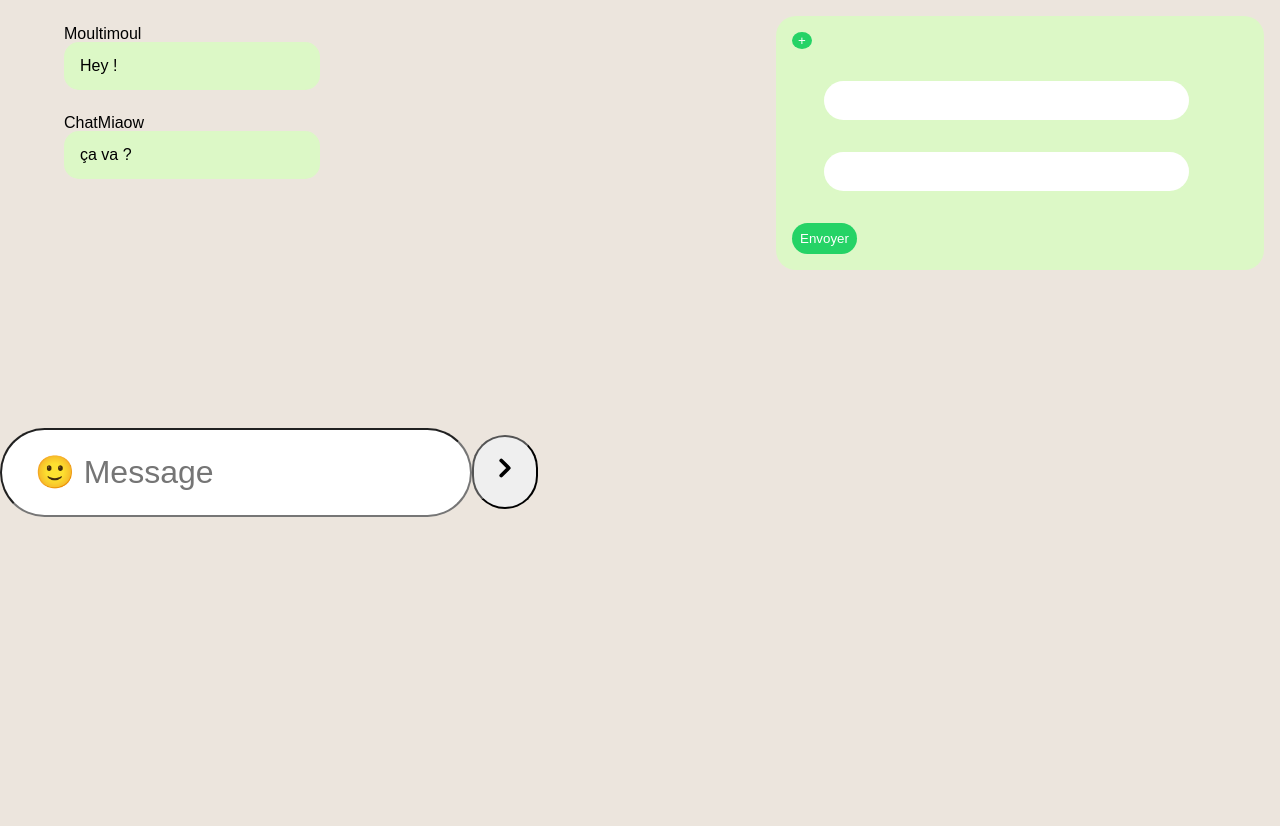
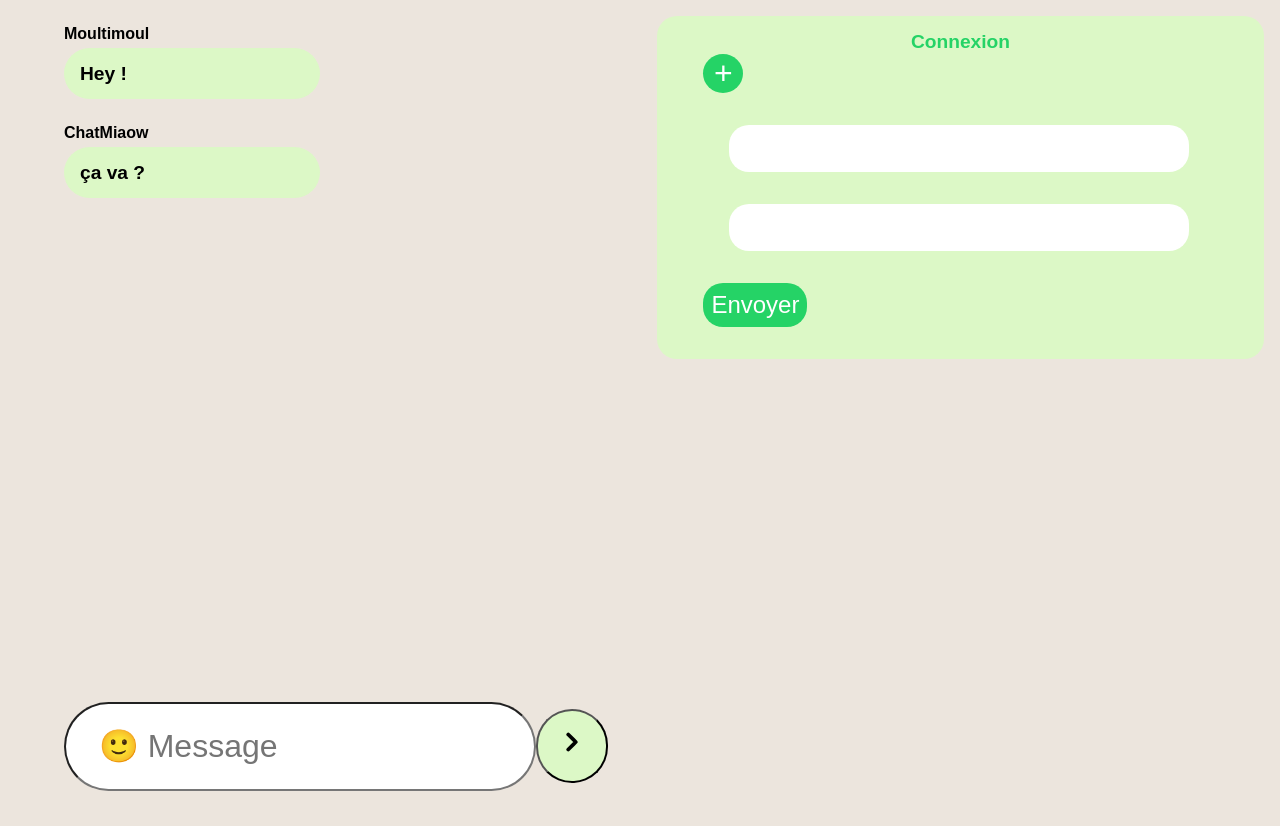
Before and after one commit to AlainTRECHE/Chat, a React app: page / in a window 1280 px wide. Built offline with nearby package versions, Linux system fonts and the light colour scheme.

Commit message:
improve css

```diff
--- a/src/components/Form/form.scss
+++ b/src/components/Form/form.scss
@@ -1,21 +1,28 @@
 .add {
-  &_submit {
+position: fixed;
+top: 75%;
+left: 5%;
+
+
+
+  &__submit {
   font-size: 2rem;
   margin-top: 20%;
   padding: 1rem;
-  border-radius: 40px;
- }
- &_submit:hover {
+  border-radius: 100px;
+  width: 4.5rem;
   background-color:#dcf8c6 ;
  }
- &_input {
+ &__submit:hover {
+  background-color:#25d366 ;
+ }
+ &__input {
   font-size: 2rem;
   background-color:white;
   border-radius: 100px;
   padding: 1.5rem;
  }
- &_input:hover {
+ &__input:hover {
   background-color:#dcf8c6 ;
  }
-
 }
--- a/src/components/Form/index.js
+++ b/src/components/Form/index.js
@@ -27,7 +27,7 @@ function Form() {
            className="add"
     >
       <input
-        className="add_input"
+        className="add__input"
         ref={inputRef}
         required
         type="text"
@@ -36,7 +36,7 @@ function Form() {
         onChange={(event) => dispatch(changeInputMessage(event.target.value))}
       />
       <button
-        className="add_submit"
+        className="add__submit"
         type="submit">
        <ChevronRight
         size={30}
--- a/src/components/Messages/messages.scss
+++ b/src/components/Messages/messages.scss
@@ -3,15 +3,19 @@
   &__author{
    color: black;
    font-size: 1rem;
+   font-weight: bold;
    margin-top: 2%;
    margin-left: 5%;
+   margin-bottom: 0.5%;
 
   }
   &__content{
     padding: 1rem;
     background-color: #dcf8c6;
     width: 20%;
-    border-radius: 15px;
+    border-radius: 40px;
     margin-left: 5%;
+    font-weight: bold;
+    font-size: 1.2rem;
   }
 }
--- a/src/components/Settings/index.js
+++ b/src/components/Settings/index.js
@@ -7,6 +7,7 @@ function Settings() {
 
   return (
     <form className="settings">
+      <h2 className="settings__title">Connexion</h2>
       <button
         type="button"
         className="settings__toggle"
--- a/src/components/Settings/settings.scss
+++ b/src/components/Settings/settings.scss
@@ -11,10 +11,10 @@
   &__input {
     display: block;
     margin-top: 2rem;
-    margin-left: 2rem;
+    margin-left: 3.5rem;
     border: white;
     border-radius: 20px;
-    font-size: 2rem;
+    font-size: 2.5rem;
     width: 80%;
   }
 
@@ -23,8 +23,14 @@
     color: white;
     border: white;
     border-radius: 100%;
+    font-size: 2rem;
+    width: 2.5rem;
+    margin-left: 1.9rem;
+    margin-top: 0.2rem;
   }
-
+  &__toggle:hover {
+    color: #128c7e;
+  }
   &__submit {
     background-color: #25d366;
     margin-top: 2rem;
@@ -32,5 +38,17 @@
     border: white;
     padding: 0.5rem;
     border-radius: 20px;
+    font-size: 1.5rem;
+    margin-left: 1.9rem;
+    margin-bottom: 1rem;
+  }
+  &__submit:hover {
+    color: #128c7e;
+  }
+  &__title {
+   text-align: center;
+   font-weight: bold;
+   font-size: 1.2rem;
+   color: #25d366;
   }
 }
```
